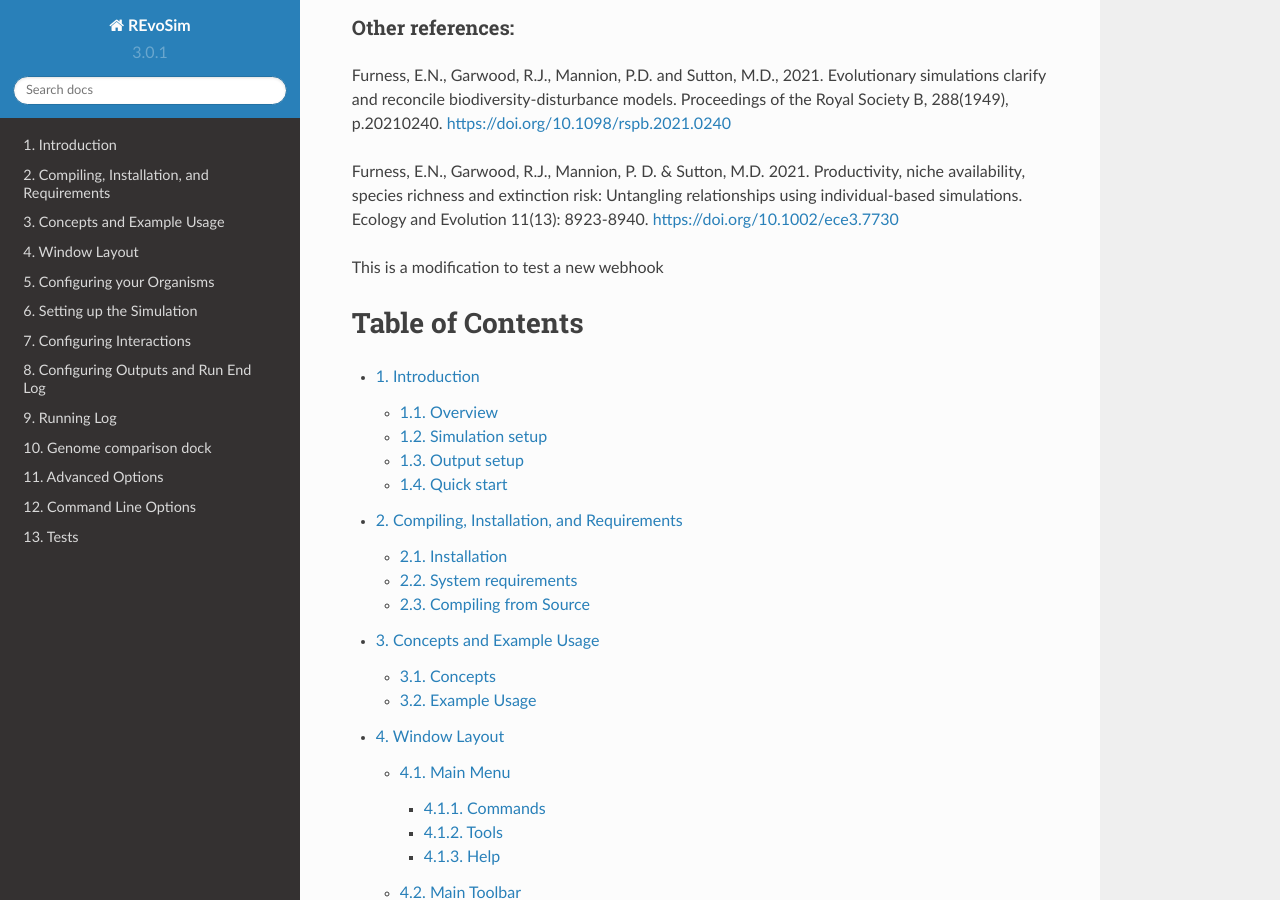
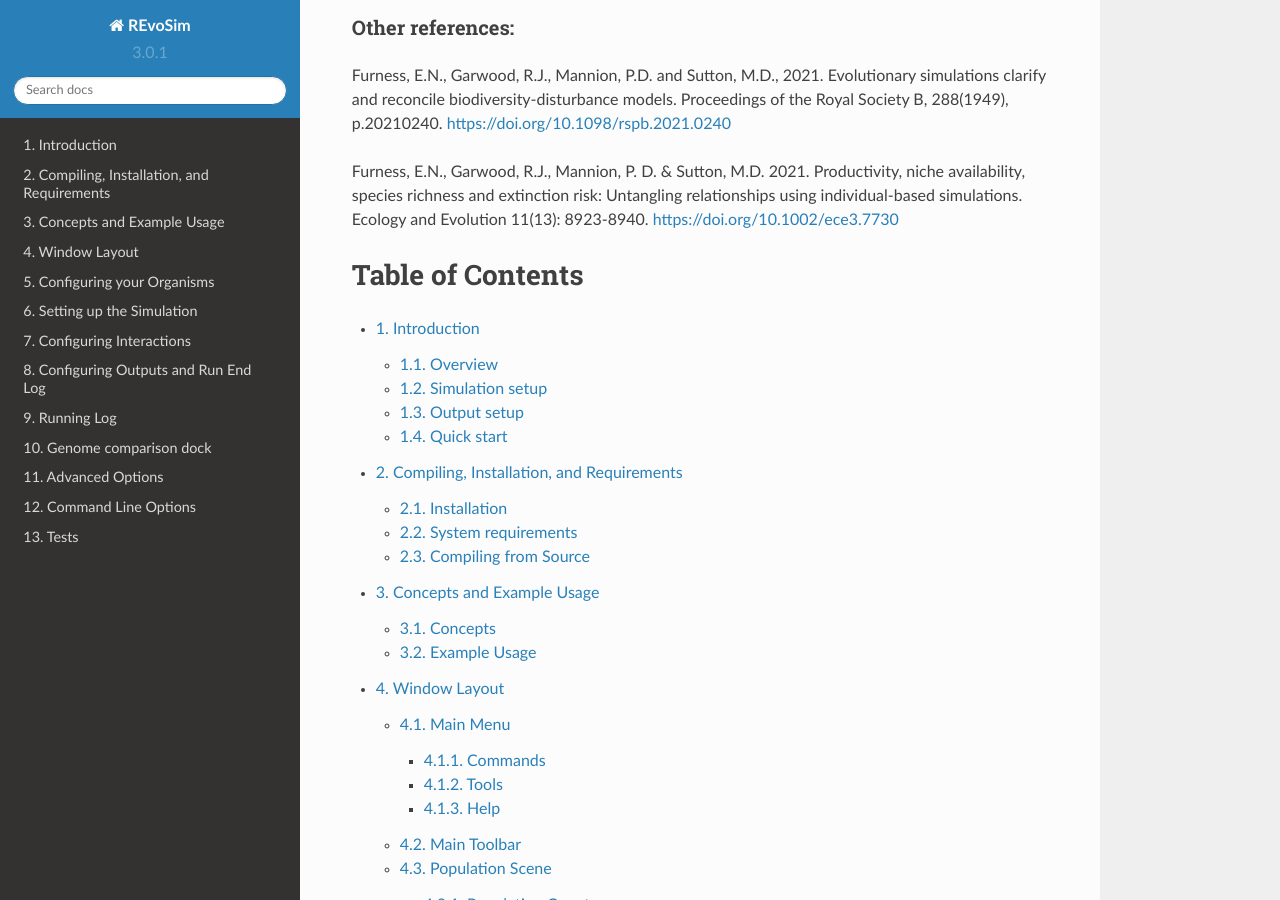
Before and after one commit to palaeoware/revosim, a Sphinx documentation site: the page built from revosim/docs/index.rst, in a window 1280 px wide and 900 px high, scrolled down 1496 px. Built offline with Sphinx 7.4.7 and the Read the Docs theme 2.0.0, drawn with Linux system fonts in a browser that asks for light colours.

Commit message:
webhook works, remove last

```diff
--- a/revosim/docs/index.rst
+++ b/revosim/docs/index.rst
@@ -39,8 +39,6 @@
 
 Furness, E.N., Garwood, R.J., Mannion, P. D. & Sutton, M.D. 2021. Productivity, niche availability, species richness and extinction risk: Untangling relationships using individual-based simulations. Ecology and Evolution 11(13): 8923-8940. `https://doi.org/10.1002/ece3.7730 <https://doi.org/10.1002/ece3.7730>`_
 
-This is a modification to test a new webhook
-
 Table of Contents
 =================
 .. toctree::
```
